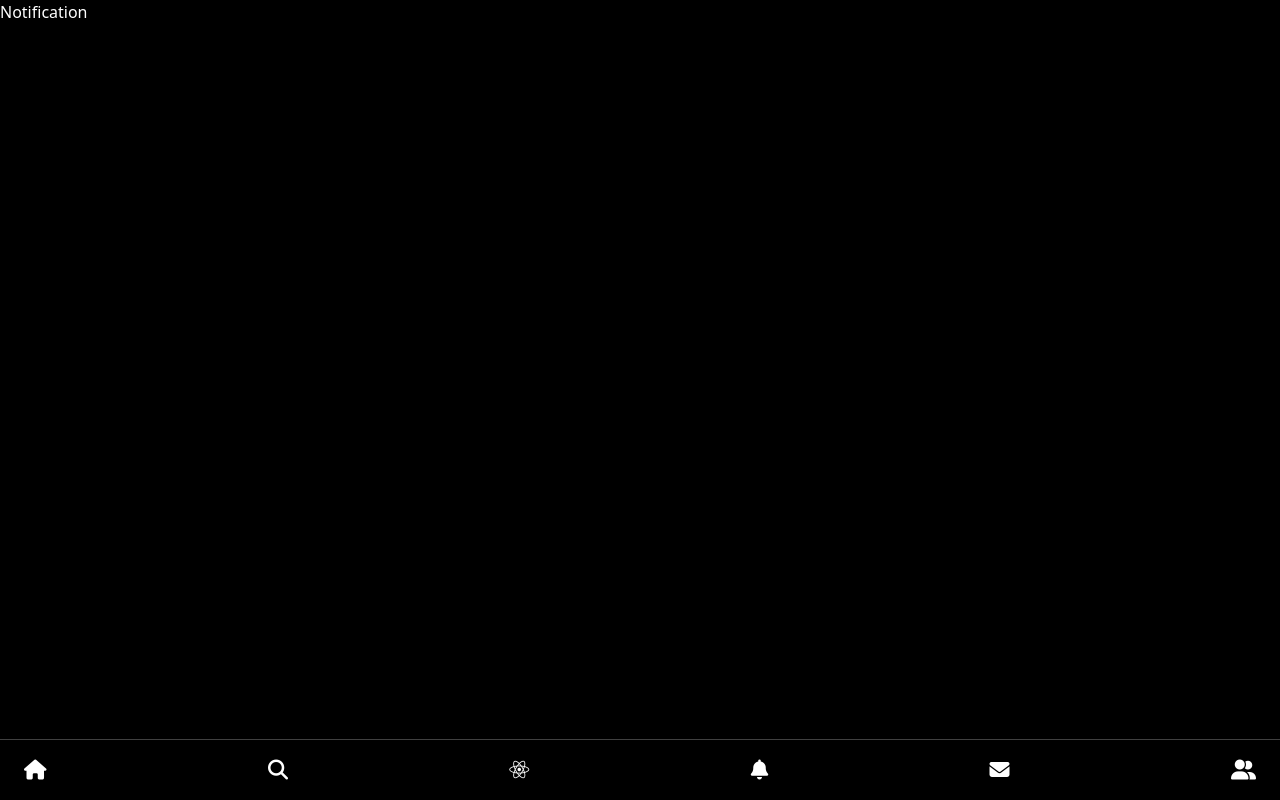
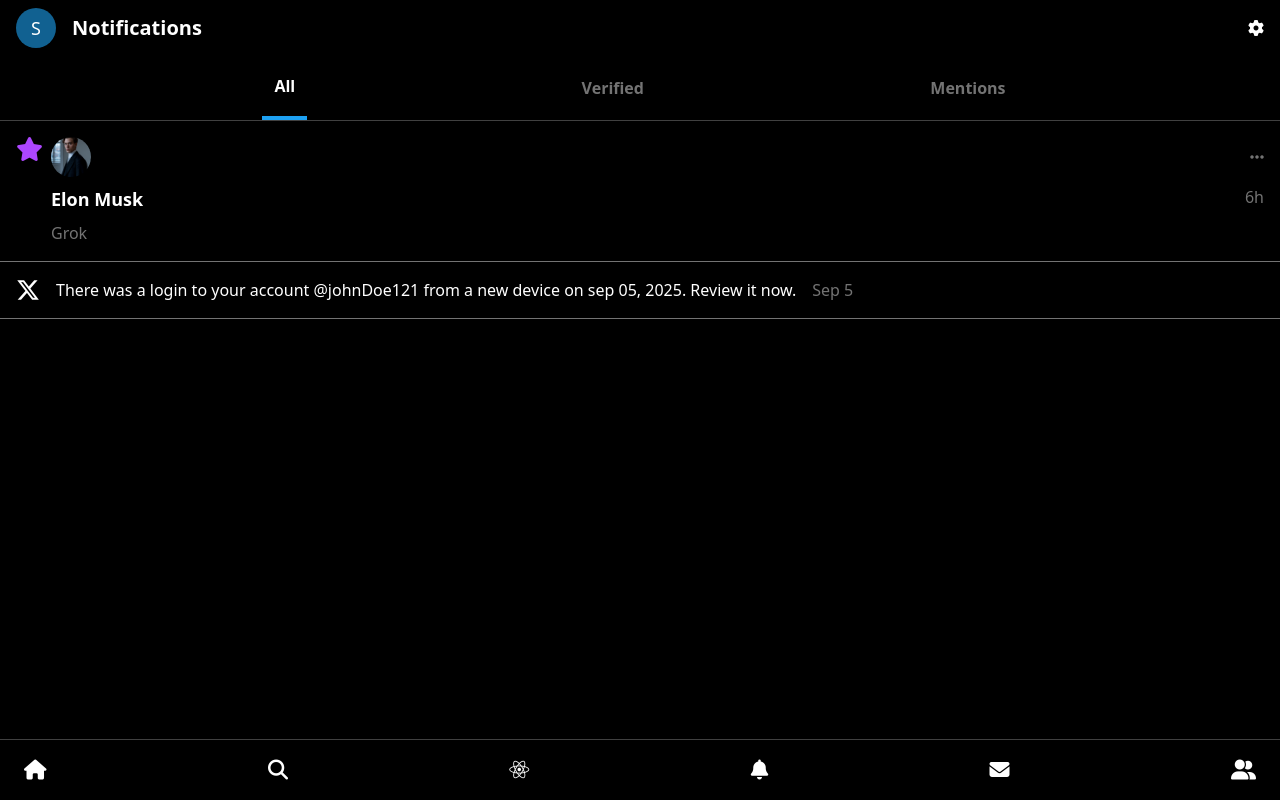
Before and after one commit to sahilsaini172/Twitter-Clone, a React (Vite) app: page /notification in a window 1280 px wide. Built offline with nearby package versions, Linux system fonts and the light colour scheme.

Commit message:
Community Screen left

```diff
--- a/src/App.jsx
+++ b/src/App.jsx
@@ -16,7 +16,7 @@
   }
 
   return (
-    <main className="bg-black text-white min-h-screen">
+    <main className="bg-black text-white **:duration-200 **:ease-linear scroll-smooth">
       <BrowserRouter>
         <Routes>
           <Route
@@ -28,8 +28,16 @@
             element={<Search isOpen={isOpen} onClick={handleSidebarToggle} />}
           />
           <Route path="/grok" element={<Grok />} />
-          <Route path="/notification" element={<Notification />} />
-          <Route path="/message" element={<Message />} />
+          <Route
+            path="/notification"
+            element={
+              <Notification isOpen={isOpen} onClick={handleSidebarToggle} />
+            }
+          />
+          <Route
+            path="/message"
+            element={<Message isOpen={isOpen} onClick={handleSidebarToggle} />}
+          />
           <Route path="/community" element={<Community />} />
         </Routes>
         <NavigationBar />
--- /dev/null
+++ b/src/Components/FAB.jsx
@@ -0,0 +1,9 @@
+import Icon from "./Icon";
+
+export default function FAB({ icon = "add" }) {
+  return (
+    <div className="fixed bottom-20 right-6 bg-primary-500 w-16 h-16 rounded-full flex items-center justify-center shadow-xs shadow-white/25 ">
+      <Icon icon={icon} style="text-2xl" />
+    </div>
+  );
+}
--- a/src/Screens/Message.jsx
+++ b/src/Screens/Message.jsx
@@ -1,3 +1,47 @@
-export default function Message(){
-    return <h1>Message</h1>
+import Sidebar from "../Components/Sidebar";
+import Icon from "../Components/Icon";
+import SidebarBtn from "../Components/SidebarBtn";
+import FAB from "../Components/FAB";
+
+export default function Message({ isOpen, onClick }) {
+  return (
+    <main className="flex flex-col text-white **:duration-200 ease-linear mb-16">
+      <MessageAppbar onClick={onClick} />
+      <Sidebar onClick={onClick} isOpen={isOpen} />
+      <div className="flex items-center justify-between gap-4 px-8 py-4">
+        <div className="gap-6 flex items-center">
+          <Icon icon="message" style="text-2xl" />
+          <h2 className="text-lg font-semibold">Chat</h2>
+        </div>
+        <span className="inline-block bg-primary-500 text-sm px-2 rounded-sm">
+          Beta
+        </span>
+      </div>
+      <section className="flex flex-col p-8 gap-2">
+        <h2 className="text-4xl font-bold w-full ">Welcome to your inbox!</h2>
+        <p className="text-neutral-500 text-left w-full">
+          Drop a line, share posts and more with private conversations between
+          you and others on X.
+        </p>
+        <button className="bg-primary-500 font-bold text-lg w-fit px-6 py-3 rounded-full mt-4">
+          Write a message
+        </button>
+      </section>
+      <FAB icon="envelope" />
+    </main>
+  );
 }
+
+function MessageAppbar({ onClick }) {
+  return (
+    <header
+      className={`z-40 py-2 px-4 flex justify-between items-center bg-black/10 backdrop-blur-xs`}
+    >
+      <div className="flex items-center gap-4">
+        <SidebarBtn onClick={onClick} />
+        <h1 className="text-xl font-bold">Messages</h1>
+      </div>
+      <Icon icon="gear" />
+    </header>
+  );
+}
--- a/src/Screens/Notification.jsx
+++ b/src/Screens/Notification.jsx
@@ -1,3 +1,135 @@
-export default function Notification(){
-    return <h1>Notification</h1>
+import SidebarBtn from "../Components/SidebarBtn";
+import Icon from "../Components/Icon";
+import Sidebar from "../Components/Sidebar";
+import { useState } from "react";
+
+export default function Notification({ isOpen, onClick }) {
+  const [notificationFeed, setNotificationFeed] = useState(1);
+
+  return (
+    <main className="flex flex-col text-white **:duration-200 ease-linear mb-16">
+      <NotificationAppbar onClick={onClick} />
+      <Sidebar onClick={onClick} isOpen={isOpen} />
+      <NotificationFeedSelector
+        notificationFeed={notificationFeed}
+        setNotificationFeed={setNotificationFeed}
+      />
+      {notificationFeed == 1 && <NotificationAllFeed />}
+      {notificationFeed == 2 && <NotificationVerifiedFeed />}
+      {notificationFeed == 3 && <NotificationMentionsFeed />}
+    </main>
+  );
 }
+
+export function NotificationAppbar({ onClick }) {
+  return (
+    <header
+      className={`z-40 py-2 px-4 flex justify-between items-center bg-black/10 backdrop-blur-xs`}
+    >
+      <div className="flex items-center gap-4">
+        <SidebarBtn onClick={onClick} />
+        <h1 className="text-xl font-bold">Notifications</h1>
+      </div>
+      <Icon icon="gear" />
+    </header>
+  );
+}
+
+export function NotificationFeedSelector({
+  notificationFeed,
+  setNotificationFeed,
+}) {
+  return (
+    <div className="flex justify-evenly border-b border-b-neutral-700">
+      <button
+        onClick={() => setNotificationFeed(1)}
+        className={`p-3 w-fit h-16 ${
+          notificationFeed == 1
+            ? "font-bold border-b-4 border-b-primary-500"
+            : "font-semibold text-neutral-500"
+        }`}
+      >
+        All
+      </button>
+      <button
+        onClick={() => setNotificationFeed(2)}
+        className={`p-3 w-fit h-16 ${
+          notificationFeed == 2
+            ? "font-bold border-b-4 border-b-primary-500"
+            : "font-semibold text-neutral-500"
+        }`}
+      >
+        Verified
+      </button>
+      <button
+        onClick={() => setNotificationFeed(3)}
+        className={`p-3 w-fit h-16 ${
+          notificationFeed == 3
+            ? "font-bold border-b-4 border-b-primary-500"
+            : "font-semibold text-neutral-500"
+        }`}
+      >
+        Mentions
+      </button>
+    </div>
+  );
+}
+
+function NotificationAllFeed() {
+  return (
+    <section className="flex flex-col">
+      <div className="flex gap-2 border-b border-b-neutral-500 p-4">
+        <Icon icon="star" style="text-2xl text-purple-500" />
+        <div className="flex flex-col flex-1 gap-2">
+          <div className="flex justify-between items-center">
+            <img
+              src="../img/img1.png"
+              className="w-10 h-10 rounded-full object-cover aspect-square"
+            />
+            <Icon icon="ellipsis" style="text-neutral-500" />
+          </div>
+          <div className="flex justify-between items">
+            <h2 className="text-lg font-semibold">Elon Musk</h2>
+            <p className="text-neutral-500">6h</p>
+          </div>
+          <p className="text-neutral-500">Grok</p>
+        </div>
+      </div>
+      <div className="flex gap-4 border-b border-b-neutral-500 p-4">
+        <Icon type="brands" icon="x-twitter" style="text-2xl" />
+        <p>
+          There was a login to your account @johnDoe121 from a new device on sep
+          05, 2025. Review it now.
+        </p>
+        <p className="text-nowrap text-neutral-500 ">Sep 5</p>
+      </div>
+    </section>
+  );
+}
+
+function NotificationVerifiedFeed() {
+  return (
+    <section className="flex flex-col p-8 items-center">
+      <img src="../img/verified.png" className="max-w-[500px]" />
+      <h2 className="text-4xl font-bold ">Nothing to see here &#x2015; yet</h2>
+      <p className="text-neutral-500">
+        Likes, mentions, reposts, and a whole lot more &#x2015; when it comes
+        from a verified account, you'll find it here.{" "}
+        <span className="font-bold inline-block underline text-white">
+          Learn more
+        </span>
+      </p>
+    </section>
+  );
+}
+
+function NotificationMentionsFeed() {
+  return (
+    <section className="flex flex-col p-8 gap-2 items-center">
+      <h2 className="text-4xl font-bold ">Nothing to see here &#x2015; yet</h2>
+      <p className="text-neutral-500 text-left w-full">
+        When someone mentions you, you'll find it here.
+      </p>
+    </section>
+  );
+}
--- a/src/Screens/Search.jsx
+++ b/src/Screens/Search.jsx
@@ -7,6 +7,7 @@
 import SearchNewsFeed from "./SubScreen/SearchNewsFeed";
 import SearchSportsFeed from "./SubScreen/SearchSportsFeed";
 import SearchEntertainmentFeed from "./SubScreen/SearchEntertainmentFeed";
+import FAB from '../Components/FAB'
 
 export default function Search({ isOpen, onClick }) {
   const [searchFeed, setSearchFeed] = useState(1);
@@ -41,6 +42,7 @@
       <Sidebar onClick={onClick} isOpen={isOpen} />
       <SearchFeedSelector selected={searchFeed} setSelected={setSearchFeed} />
       {changeSearchFeed()}
+      <FAB/>
     </main>
   );
 }
```
Also changed, not shown: public/img/verified.png (added), src/Screens/Grok.jsx (line endings or trailing spaces).
